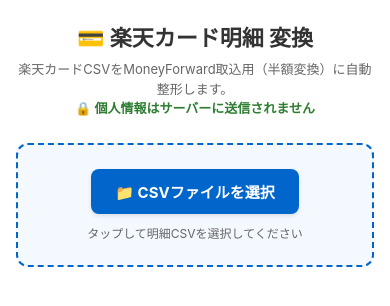
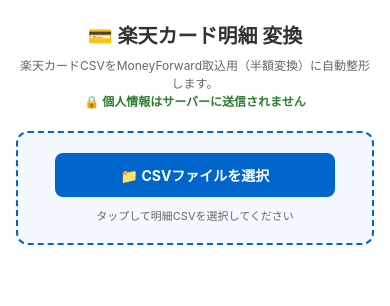
Before and after one commit to kiichi0322-byte/rakuten-csv-converter, a Next.js app: page / in a window 390 px wide. Shown: the top 306 px of the page. Built offline with nearby package versions, Linux system fonts and the light colour scheme.

Commit message:
Fix mobile responsive styles

```diff
--- a/app/page.tsx
+++ b/app/page.tsx
@@ -4,7 +4,6 @@
 import Papa from "papaparse";
 import Encoding from "encoding-japanese";
 
-// 出力するCSVのヘッダー定義
 const OUTPUT_HEADERS = [
   "取引日",
   "出金金額（円）",
@@ -35,7 +34,6 @@
   const [errorMsg, setErrorMsg] = useState<string>("");
   const [isProcessing, setIsProcessing] = useState<boolean>(false);
 
-  // ファイル読み込み & 変換処理
   const handleFileUpload = (e: React.ChangeEvent<HTMLInputElement>) => {
     const file = e.target.files?.[0];
     if (!file) return;
@@ -51,7 +49,6 @@
         const buffer = event.target?.result as ArrayBuffer;
         if (!buffer) return;
 
-        // 1. 文字コードの自動判別 & UTF-8文字列への変換
         const uint8Array = new Uint8Array(buffer);
         const detectedEncoding = Encoding.detect(uint8Array);
         const unicodeString = Encoding.convert(uint8Array, {
@@ -60,7 +57,6 @@
           type: "string",
         });
 
-        // 2. CSVパース
         Papa.parse<Record<string, string>>(unicodeString, {
           header: true,
           skipEmptyLines: true,
@@ -81,7 +77,6 @@
     reader.readAsArrayBuffer(file);
   };
 
-  // データ変換コアロジック
   const processCsvData = (rawData: Record<string, string>[], fileName: string) => {
     const totalInputRows = rawData.length;
 
@@ -91,7 +86,6 @@
       return;
     }
 
-    // 必須カラムチェック
     const firstRowKeys = Object.keys(rawData[0] || {});
     const requiredColumns = ["利用日", "利用店名・商品名", "支払総額"];
     const missingColumns = requiredColumns.filter((c) => !firstRowKeys.includes(c));
@@ -102,7 +96,6 @@
       return;
     }
 
-    // 1. 無効行（利用日がない行）の除外
     const validRows = rawData.filter((row) => {
       const dateStr = row["利用日"]?.trim();
       return dateStr && !isNaN(Date.parse(dateStr.replace(/\//g, "-")));
@@ -111,7 +104,6 @@
     const excludedRows = totalInputRows - validRows.length;
     const convertedRows = validRows.length;
 
-    // 2. 各フィールドの生成
     const convertedData: Record<string, string>[] = [];
     let targetMonth: number | null = null;
 
@@ -119,12 +111,10 @@
       const rawDateStr = row["利用日"]?.trim();
       const dateObj = new Date(rawDateStr.replace(/\//g, "-"));
 
-      // 月の取得
       if (targetMonth === null && !isNaN(dateObj.getTime())) {
         targetMonth = dateObj.getMonth() + 1;
       }
 
-      // 取引日 (一意の時刻付与)
       const secOffset = index + 1;
       const hh = String(Math.floor(secOffset / 3600) % 24).padStart(2, "0");
       const mm = String(Math.floor((secOffset % 3600) / 60)).padStart(2, "0");
@@ -135,7 +125,6 @@
       const day = String(dateObj.getDate()).padStart(2, "0");
       const dateFormatted = `${year}/${month}/${day} ${hh}:${mm}:${ss}`;
 
-      // 出金金額（円）
       const rawAmountStr = (row["支払総額"] || "0").replace(/,/g, "");
       const rawAmount = parseFloat(rawAmountStr) || 0;
       const amountHalfRound = Math.round(rawAmount / 2);
@@ -144,7 +133,6 @@
           ? amountHalfRound.toLocaleString("ja-JP")
           : String(amountHalfRound);
 
-      // 取引番号
       const ymdStr = `${year}${month}${day}`;
       const sequenceStr = String(index + 1).padStart(8, "0");
       const transactionId = `9000${ymdStr}${sequenceStr}`;
@@ -166,7 +154,6 @@
       });
     });
 
-    // 出力ファイル名生成
     const monthMatch = fileName.match(/(\d{1,2})月/) || fileName.match(/\d{4}(\d{2})/);
     if (monthMatch) {
       targetMonth = parseInt(monthMatch[1], 10);
@@ -187,11 +174,9 @@
 
     setIsProcessing(false);
 
-    // 3. 自動ダウンロード実行
     downloadCsv(convertedData, outputFilename);
   };
 
-  // CSVダウンロード処理 (BOM付き UTF-8)
   const downloadCsv = (data: Record<string, string>[], filename: string) => {
     const csvString = Papa.unparse(data, {
       columns: OUTPUT_HEADERS,
@@ -211,36 +196,38 @@
   };
 
   return (
-    <main style={{ maxWidth: "600px", margin: "20px auto", padding: "0 16px", fontFamily: "-apple-system, BlinkMacSystemFont, 'Segoe UI', Roboto, sans-serif", color: "#333" }}>
-      {/* ヘッダー */}
-      <header style={{ textAlign: "center", marginBottom: "24px" }}>
-        <h1 style={{ fontSize: "22px", margin: "0 0 8px 0" }}>💳 楽天カード明細 変換</h1>
-        <p style={{ fontSize: "13px", color: "#666", lineHeight: "1.5", margin: 0 }}>
+    <main style={{ width: "100%", maxWidth: "100vw", boxSizing: "border-box", margin: "0 auto", padding: "20px 16px", fontFamily: "-apple-system, BlinkMacSystemFont, 'Segoe UI', Roboto, sans-serif", color: "#333", overflowX: "hidden" }}>
+      <header style={{ textAlign: "center", marginBottom: "20px", width: "100%" }}>
+        <h1 style={{ fontSize: "20px", margin: "0 0 8px 0" }}>💳 楽天カード明細 変換</h1>
+        <p style={{ fontSize: "12px", color: "#666", lineHeight: "1.5", margin: 0 }}>
           楽天カードCSVをMoneyForward取込用（半額変換）に自動整形します。
           <br />
           <span style={{ color: "#2e7d32", fontWeight: "bold" }}>🔒 個人情報はサーバーに送信されません</span>
         </p>
       </header>
 
-      {/* ファイル選択カード */}
       <div style={{
         border: "2px dashed #0066cc",
         borderRadius: "12px",
-        padding: "24px 16px",
+        padding: "20px 12px",
         textAlign: "center",
         backgroundColor: "#f4f8ff",
-        marginBottom: "20px"
+        marginBottom: "20px",
+        boxSizing: "border-box",
+        width: "100%"
       }}>
         <label htmlFor="file-upload" style={{
           display: "inline-block",
           backgroundColor: "#0066cc",
           color: "#fff",
-          padding: "12px 24px",
+          padding: "12px 20px",
           borderRadius: "8px",
           fontWeight: "bold",
-          fontSize: "15px",
+          fontSize: "14px",
           cursor: "pointer",
-          boxShadow: "0 2px 4px rgba(0,0,0,0.1)"
+          width: "100%",
+          maxWidth: "280px",
+          boxSizing: "border-box"
         }}>
           📁 CSVファイルを選択
         </label>
@@ -252,60 +239,57 @@
           disabled={isProcessing}
           style={{ display: "none" }}
         />
-        <p style={{ fontSize: "12px", color: "#666", marginTop: "10px", marginBottom: 0 }}>
+        <p style={{ fontSize: "11px", color: "#666", marginTop: "10px", marginBottom: 0 }}>
           タップして明細CSVを選択してください
         </p>
         {isProcessing && <p style={{ marginTop: "10px", color: "#0066cc", fontWeight: "bold" }}>⏳ 処理中...</p>}
       </div>
 
-      {/* エラーメッセージ */}
       {errorMsg && (
-        <div style={{ backgroundColor: "#ffebee", color: "#c62828", padding: "12px", borderRadius: "8px", marginBottom: "20px", fontSize: "14px" }}>
+        <div style={{ backgroundColor: "#ffebee", color: "#c62828", padding: "12px", borderRadius: "8px", marginBottom: "20px", fontSize: "13px", boxSizing: "border-box" }}>
           ❌ {errorMsg}
         </div>
       )}
 
-      {/* 処理レポート */}
       {logs && (
-        <div style={{ border: "1px solid #e0e0e0", borderRadius: "12px", padding: "16px", backgroundColor: "#fff", boxShadow: "0 2px 8px rgba(0,0,0,0.05)" }}>
-          <h2 style={{ fontSize: "18px", marginTop: 0, marginBottom: "12px", borderBottom: "2px solid #eee", pb: "8px" }}>📊 処理完了レポート</h2>
+        <div style={{ border: "1px solid #e0e0e0", borderRadius: "12px", padding: "16px", backgroundColor: "#fff", boxSizing: "border-box", width: "100%" }}>
+          <h2 style={{ fontSize: "16px", marginTop: 0, marginBottom: "12px", borderBottom: "1px solid #eee", paddingBottom: "8px" }}>📊 処理完了レポート</h2>
 
-          <div style={{ display: "grid", gridTemplateColumns: "1fr 1fr", gap: "10px", marginBottom: "12px", fontSize: "14px" }}>
-            <div style={{ backgroundColor: "#f9f9f9", padding: "8px 12px", borderRadius: "6px" }}>
-              <div style={{ fontSize: "11px", color: "#666" }}>入力件数</div>
-              <div style={{ fontWeight: "bold", fontSize: "16px" }}>{logs.totalInputRows} 件</div>
+          <div style={{ display: "flex", gap: "8px", marginBottom: "12px", width: "100%", boxSizing: "border-box" }}>
+            <div style={{ flex: 1, backgroundColor: "#f9f9f9", padding: "8px", borderRadius: "6px", textAlign: "center" }}>
+              <div style={{ fontSize: "10px", color: "#666" }}>入力件数</div>
+              <div style={{ fontWeight: "bold", fontSize: "15px" }}>{logs.totalInputRows}件</div>
             </div>
-            <div style={{ backgroundColor: "#e8f5e9", padding: "8px 12px", borderRadius: "6px" }}>
-              <div style={{ fontSize: "11px", color: "#2e7d32" }}>変換成功</div>
-              <div style={{ fontWeight: "bold", fontSize: "16px", color: "#2e7d32" }}>{logs.convertedRows} 件</div>
+            <div style={{ flex: 1, backgroundColor: "#e8f5e9", padding: "8px", borderRadius: "6px", textAlign: "center" }}>
+              <div style={{ fontSize: "10px", color: "#2e7d32" }}>変換成功</div>
+              <div style={{ fontWeight: "bold", fontSize: "15px", color: "#2e7d32" }}>{logs.convertedRows}件</div>
             </div>
           </div>
 
-          <p style={{ fontSize: "13px", color: "#555", margin: "6px 0" }}>
-            📄 <strong>保存名:</strong> {logs.outputFilename}
+          <p style={{ fontSize: "12px", color: "#555", margin: "6px 0", wordBreak: "break-all" }}>
+            📄 <strong>保存名:</strong><br />{logs.outputFilename}
           </p>
 
           {logs.excludedRows > 0 && (
-            <p style={{ fontSize: "12px", color: "#e65100", backgroundColor: "#fff3e0", padding: "8px", borderRadius: "6px", margin: "8px 0" }}>
+            <p style={{ fontSize: "11px", color: "#e65100", backgroundColor: "#fff3e0", padding: "8px", borderRadius: "6px", margin: "8px 0" }}>
               ℹ️ ETC乗降区間など利用日なし {logs.excludedRows} 件を自動除外しました
             </p>
           )}
 
-          {/* プレビュー (スマホ用カード表示) */}
-          <h3 style={{ fontSize: "15px", marginTop: "16px", marginBottom: "8px" }}>▼ プレビュー (先頭5件)</h3>
-          <div style={{ display: "flex", flexDirection: "column", gap: "8px" }}>
+          <h3 style={{ fontSize: "14px", marginTop: "16px", marginBottom: "8px" }}>▼ プレビュー (先頭5件)</h3>
+          <div style={{ display: "flex", flexDirection: "column", gap: "8px", width: "100%" }}>
             {logs.previewData.map((row, idx) => (
-              <div key={idx} style={{ border: "1px solid #eee", borderRadius: "8px", padding: "10px", backgroundColor: "#fafafa", fontSize: "12px" }}>
+              <div key={idx} style={{ border: "1px solid #eee", borderRadius: "8px", padding: "10px", backgroundColor: "#fafafa", fontSize: "12px", boxSizing: "border-box", width: "100%" }}>
                 <div style={{ display: "flex", justifyContent: "space-between", marginBottom: "4px" }}>
-                  <span style={{ color: "#666" }}>{row["取引日"]}</span>
-                  <span style={{ fontWeight: "bold", color: "#d32f2f" }}>￥{row["出金金額（円）"]}</span>
+                  <span style={{ color: "#666", fontSize: "11px" }}>{row["取引日"]}</span>
+                  <span style={{ fontWeight: "bold", color: "#d32f2f", fontSize: "13px" }}>￥{row["出金金額（円）"]}</span>
                 </div>
-                <div style={{ fontWeight: "bold", color: "#333", fontSize: "13px" }}>{row["取引先"]}</div>
+                <div style={{ fontWeight: "bold", color: "#333", fontSize: "12px", wordBreak: "break-all" }}>{row["取引先"]}</div>
               </div>
             ))}
           </div>
 
-          <div style={{ marginTop: "20px", textAlign: "center", padding: "12px", backgroundColor: "#e8f5e9", borderRadius: "8px", color: "#2e7d32", fontWeight: "bold" }}>
+          <div style={{ marginTop: "16px", textAlign: "center", padding: "12px", backgroundColor: "#e8f5e9", borderRadius: "8px", color: "#2e7d32", fontWeight: "bold", fontSize: "13px" }}>
             🎉 自動ダウンロードされました！
           </div>
         </div>
```
